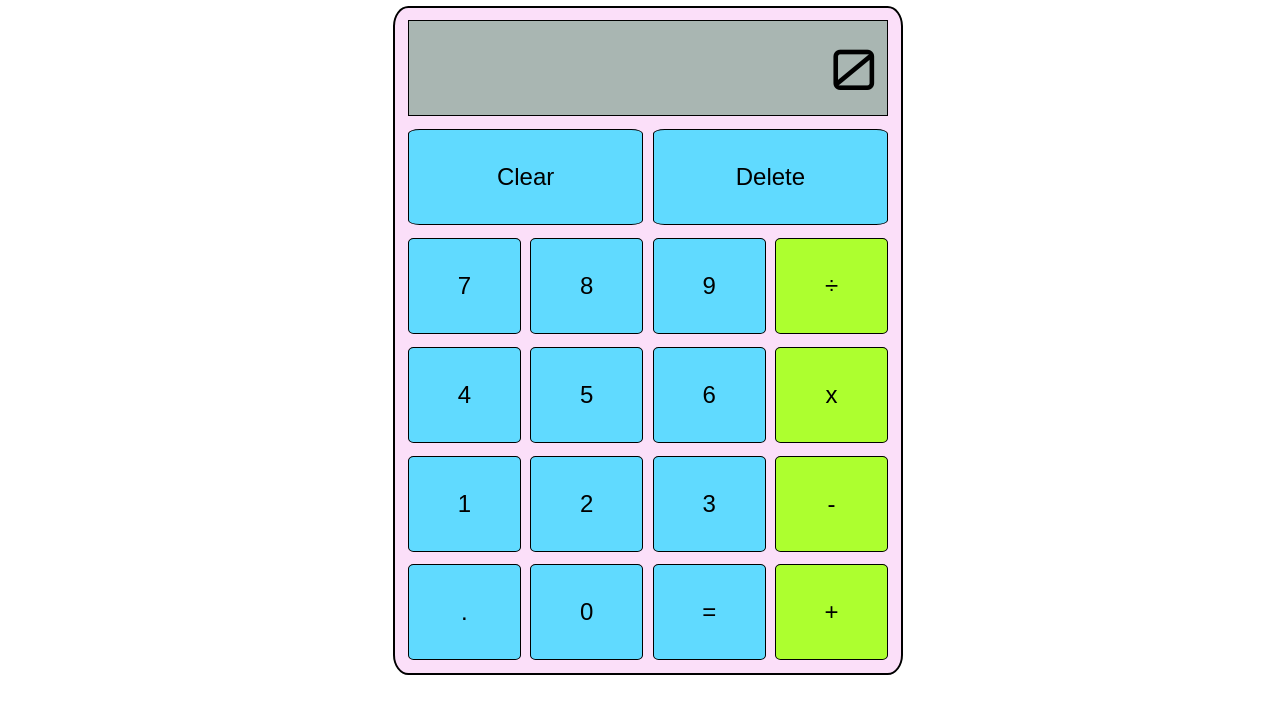
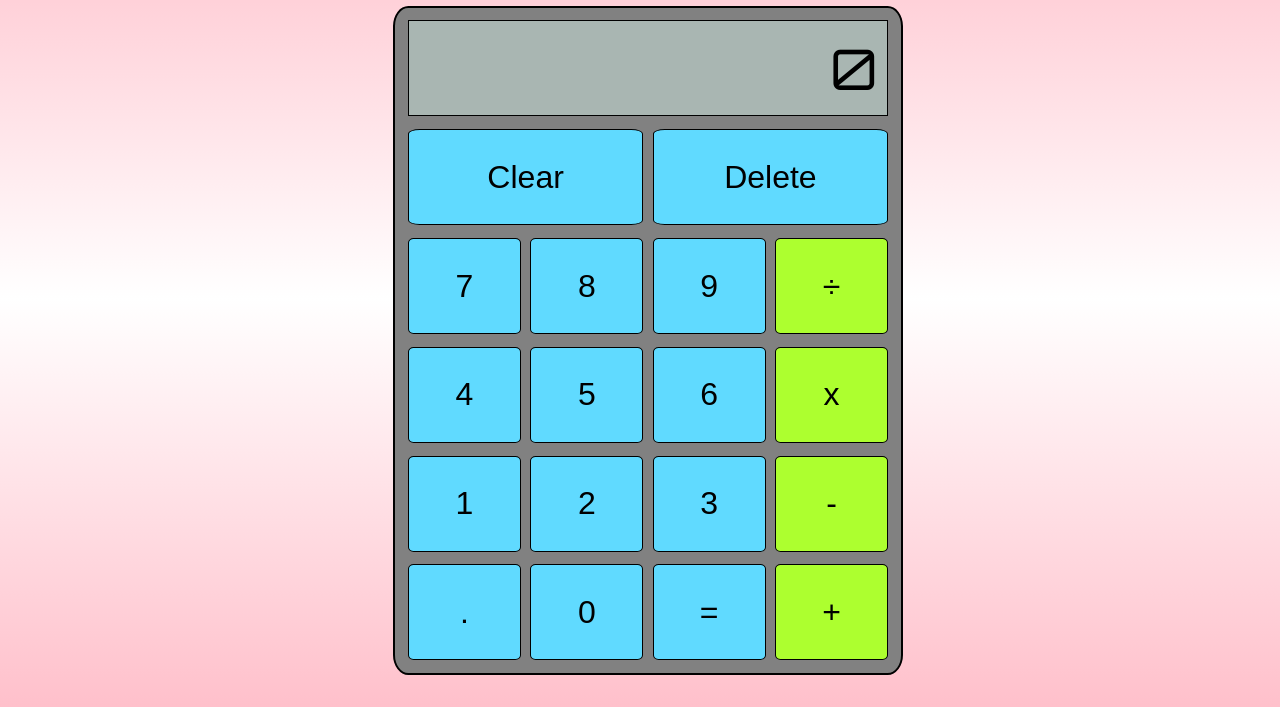
Before and after one commit to DigitalClef/Calculator, a plain HTML site: page index.html in a window 1280 px wide. Shown: the part 109-816 px from the top of the page. Drawn offline with Linux system fonts and the light colour scheme.

Commit message:
Changed background to gradient; changed main calculator color; increased size of button font

```diff
--- a/styles/styles.css
+++ b/styles/styles.css
@@ -5,14 +5,14 @@
     flex-direction: column;
     align-items: center;
     justify-content: center;
-    background-color: white;
+    background-image: linear-gradient(pink, white, pink);
 }
 
 .button {
     background-color: rgb(96, 218, 255);
     margin: 0px;
     border: 1px solid black;
-    font-size: 1.5em;
+    font-size: 2em;
     border-radius: 5%;
 
 }
@@ -42,7 +42,7 @@
     display: grid;
     grid-template-columns: repeat(4, 1fr);
     grid-template-rows: repeat(6, 1fr);
-    background-color: rgb(251, 223, 249);
+    background-color: rgb(129, 129, 129);
     border: 2px solid black;
     border-radius: 3%;
     gap: 2%;
```
